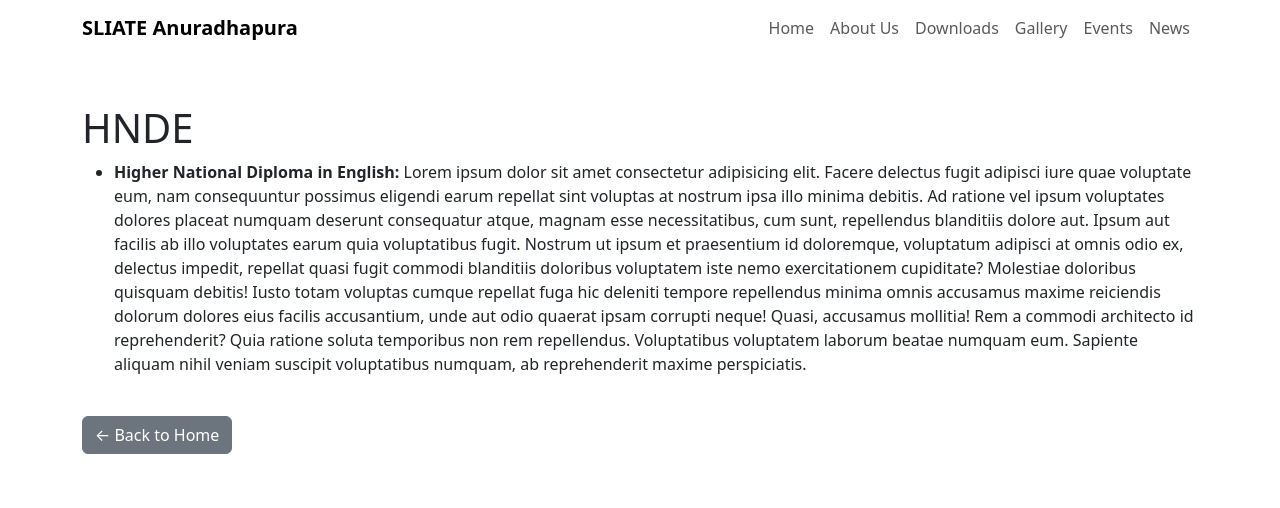
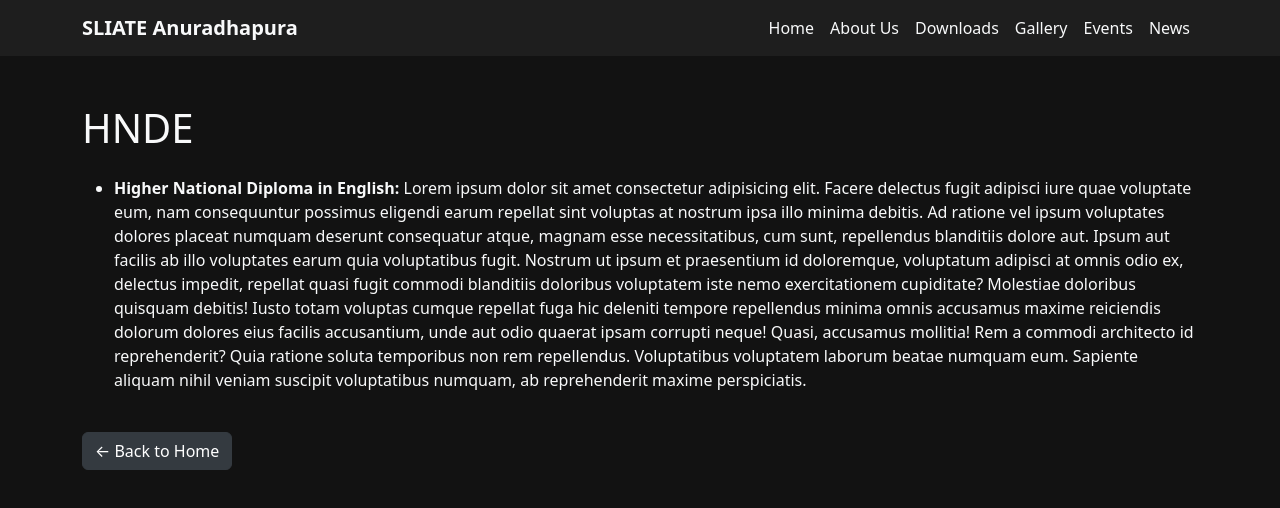
Before and after one commit to bashitha123/sliate-webpage, a plain HTML site: page hnde.html in a window 1280 px wide. Drawn offline with nearby package versions, Linux system fonts and the light colour scheme.

Commit message:
Update hnde.html

```diff
--- a/hnde.html
+++ b/hnde.html
@@ -2,13 +2,37 @@
 <html lang="en">
 <head>
   <meta charset="UTF-8">
+  <meta name="viewport" content="width=device-width, initial-scale=1.0">
   <title>Courses | SLIATE Anuradhapura</title>
   <link href="https://cdn.jsdelivr.net/npm/bootstrap@5.3.3/dist/css/bootstrap.min.css" rel="stylesheet">
+  <style>
+    body {
+      background-color: #121212;
+      color: #f8f9fa;
+    }
+    .navbar, .card, .btn {
+      background-color: #1e1e1e;
+    }
+    .nav-link, .navbar-brand {
+      color: #f8f9fa !important;
+    }
+    .nav-link:hover, .navbar-brand:hover {
+      color: #adb5bd !important;
+    }
+    .btn-secondary {
+      background-color: #343a40;
+      border-color: #343a40;
+    }
+    .btn-secondary:hover {
+      background-color: #495057;
+      border-color: #495057;
+    }
+  </style>
 </head>
 <body>
 
   <!-- Navbar -->
-  <nav class="navbar navbar-expand-lg navbar-light bg-white sticky-top">
+  <nav class="navbar navbar-expand-lg sticky-top">
     <div class="container">
       <a class="navbar-brand fw-bold" href="index.html">SLIATE Anuradhapura</a>
       <button class="navbar-toggler" type="button" data-bs-toggle="collapse" data-bs-target="#navbarNav">
@@ -27,15 +51,18 @@
     </div>
   </nav>
 
+  <!-- Main Content -->
   <div class="container py-5">
-    <h1>HNDE</h1>
+    <h1 class="mb-4">HNDE</h1>
     <ul>
-      <li><strong>Higher National Diploma in English:</strong> Lorem ipsum dolor sit amet consectetur adipisicing elit. Facere delectus fugit adipisci iure quae voluptate eum, nam consequuntur possimus eligendi earum repellat sint voluptas at nostrum ipsa illo minima debitis.
-      Ad ratione vel ipsum voluptates dolores placeat numquam deserunt consequatur atque, magnam esse necessitatibus, cum sunt, repellendus blanditiis dolore aut. Ipsum aut facilis ab illo voluptates earum quia voluptatibus fugit.
-      Nostrum ut ipsum et praesentium id doloremque, voluptatum adipisci at omnis odio ex, delectus impedit, repellat quasi fugit commodi blanditiis doloribus voluptatem iste nemo exercitationem cupiditate? Molestiae doloribus quisquam debitis!
-      Iusto totam voluptas cumque repellat fuga hic deleniti tempore repellendus minima omnis accusamus maxime reiciendis dolorum dolores eius facilis accusantium, unde aut odio quaerat ipsam corrupti neque! Quasi, accusamus mollitia!
-      Rem a commodi architecto id reprehenderit? Quia ratione soluta temporibus non rem repellendus. Voluptatibus voluptatem laborum beatae numquam eum. Sapiente aliquam nihil veniam suscipit voluptatibus numquam, ab reprehenderit maxime perspiciatis.</li>
-
+      <li>
+        <strong>Higher National Diploma in English:</strong>
+        Lorem ipsum dolor sit amet consectetur adipisicing elit. Facere delectus fugit adipisci iure quae voluptate eum, nam consequuntur possimus eligendi earum repellat sint voluptas at nostrum ipsa illo minima debitis.
+        Ad ratione vel ipsum voluptates dolores placeat numquam deserunt consequatur atque, magnam esse necessitatibus, cum sunt, repellendus blanditiis dolore aut. Ipsum aut facilis ab illo voluptates earum quia voluptatibus fugit.
+        Nostrum ut ipsum et praesentium id doloremque, voluptatum adipisci at omnis odio ex, delectus impedit, repellat quasi fugit commodi blanditiis doloribus voluptatem iste nemo exercitationem cupiditate? Molestiae doloribus quisquam debitis!
+        Iusto totam voluptas cumque repellat fuga hic deleniti tempore repellendus minima omnis accusamus maxime reiciendis dolorum dolores eius facilis accusantium, unde aut odio quaerat ipsam corrupti neque! Quasi, accusamus mollitia!
+        Rem a commodi architecto id reprehenderit? Quia ratione soluta temporibus non rem repellendus. Voluptatibus voluptatem laborum beatae numquam eum. Sapiente aliquam nihil veniam suscipit voluptatibus numquam, ab reprehenderit maxime perspiciatis.
+      </li>
     </ul>
     <a href="index.html" class="btn btn-secondary mt-4">← Back to Home</a>
   </div>
```
